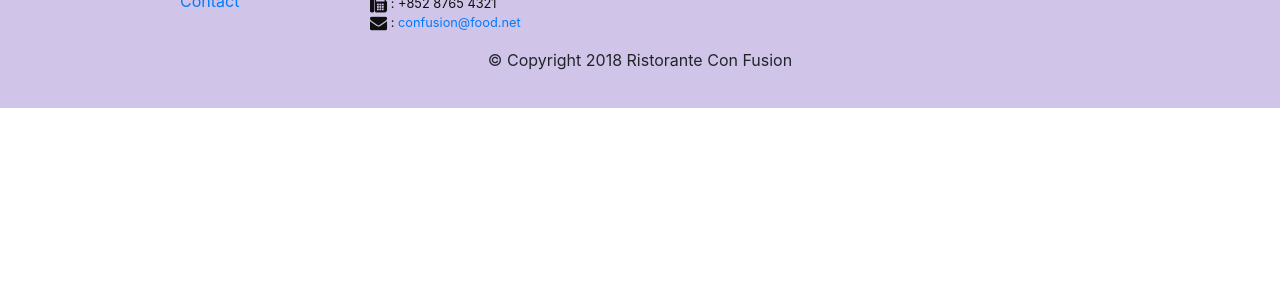
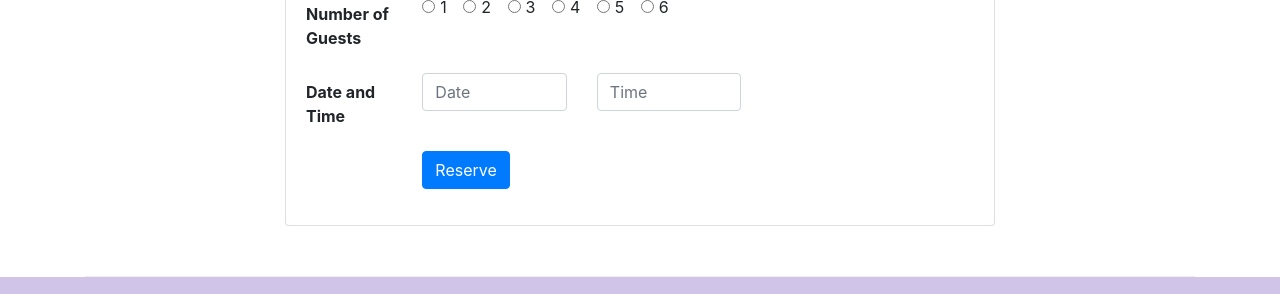
Before and after one commit to hvrgupta/Part-1-Front-end-Web-UI-Framework, a website: page index.html in a window 1280 px wide. Shown: the part 1669-1963 px from the top of the page. Before the commit the page ends 1777 px from the top, so only its background shows below. Drawn offline with nearby package versions, Linux system fonts and the light colour scheme.

Commit message:
Assignment-2

```diff
--- a/index.html
+++ b/index.html
@@ -42,6 +42,10 @@
                 <div class="col-12 col-sm align-self-center">
                 <img src="img/logo.png" class="img-fluid">
                 </div>
+                <div class="col-12 col-sm align-self-center">
+                  <!--    <a href="#reservation"><button type="submit" class="btn btn-warning btn-block">Reserve Table</button></a> -->
+                    <button class="btn btn-warning btn-block" onclick="location.href='#reservation'">Reserve Table</button>
+                </div>
             </div>
         </div>
     </header>
@@ -67,8 +71,13 @@
                 <h3>This Month's Promotions</h3>
             </div>
             <div class="col col-sm col-md">
-                <h2>Weekend Grand Buffet</h2>
-                <p class="d-none d-sm-block">Featuring mouthwatering combinations with a choice of five different salads, six enticing appetizers, six main entrees and five choicest desserts. Free flowing bubbly and soft drinks. All for just $19.99 per person </p>
+                <div class="media">
+                    <div class="media-body">
+                    <h2 class="mt-0">Weekend Grand Buffet <span class="badge badge-danger">NEW</span></h2>
+                    <p class="d-none d-sm-block">Featuring mouthwatering combinations with a choice of five different salads, six enticing appetizers, six main entrees and five choicest desserts. Free flowing bubbly and soft drinks. All for just $19.99 per person </p>
+                    </div>
+                    <img class="d-flex ml-3 img-thumbnail align-self-center" src="img/buffet.png" alt="Buffet">
+                </div>
             </div>
         </div>
 
@@ -86,6 +95,67 @@
                         </div>
                 </div>
 
+            </div>
+        </div>
+
+        <div class="row row-content align-items-center justify-content-center">
+            <div class="col-12 col-md-8">
+                <div class="card" id="reservation">
+                    <h3 class="card-header bg-warning text-white">Reserve a Table</h3>
+                    <div class="card-body">
+                        <form>
+                            <div class="form-group row">
+                                <label for="number-of-guests" class="col-12 col-md-2 col-form-label"><strong>Number of Guests</strong></label>
+                                    <div class="col-12 col-md-10 ">
+                                        <div class="form-check form-check-inline">
+                                            <input class="form-check-input" type="radio" name="inlineRadioOptions" id="inlineRadio1"
+                                                value="1">
+                                            <label class="form-check-label" for="inlineRadio1">1</label>
+                                        </div>
+                                        <div class="form-check form-check-inline">
+                                            <input class="form-check-input" type="radio" name="inlineRadioOptions" id="inlineRadio2"
+                                                value="2">
+                                            <label class="form-check-label" for="inlineRadio2">2</label>
+                                        </div>
+                                        <div class="form-check form-check-inline">
+                                            <input class="form-check-input" type="radio" name="inlineRadioOptions" id="inlineRadio3"
+                                                value="3">
+                                            <label class="form-check-label" for="inlineRadio2">3</label>
+                                        </div>
+                                        <div class="form-check form-check-inline">
+                                            <input class="form-check-input" type="radio" name="inlineRadioOptions" id="inlineRadio4"
+                                                value="4">
+                                            <label class="form-check-label" for="inlineRadio2">4</label>
+                                        </div>
+                                        <div class="form-check form-check-inline">
+                                            <input class="form-check-input" type="radio" name="inlineRadioOptions" id="inlineRadio5"
+                                                value="5">
+                                            <label class="form-check-label" for="inlineRadio2">5</label>
+                                        </div>
+                                        <div class="form-check form-check-inline">
+                                            <input class="form-check-input" type="radio" name="inlineRadioOptions" id="inlineRadio6"
+                                                value="6">
+                                            <label class="form-check-label" for="inlineRadio2">6</label>
+                                        </div>
+                                    </div>
+                            </div>
+                                    <div class="form-group row">
+                                        <label for="date-time" class="col-12 col-md-2 col-form-label"><strong>Date and Time</strong></label>
+                                        <div class="col-12 col-md-3">
+                                            <input type="text" class="form-control" id="date" name="date" placeholder="Date">
+                                        </div>
+                                        <div class="col-12 col-md-3">
+                                            <input type="text" class="form-control" id="time" name="time" placeholder="Time">
+                                        </div>
+                                    </div>
+                                    <div class="form-group row">
+                                        <div class="col-12 offset-md-2 col-md-10">
+                                            <button class="btn btn-primary text-white" type="submit">Reserve</button>
+                                        </div>
+                                    </div>
+                        </form>
+                    </div>
+                </div>
             </div>
         </div>
     </div>
```
